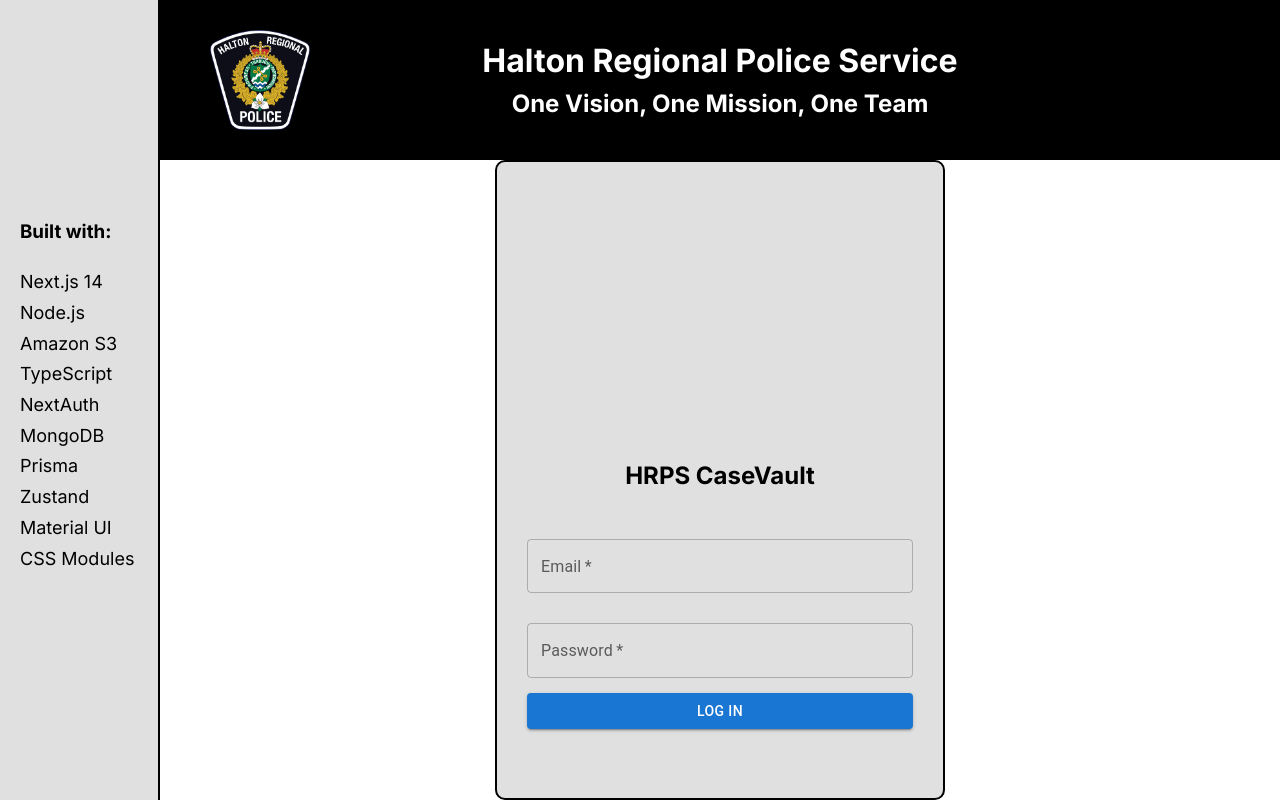
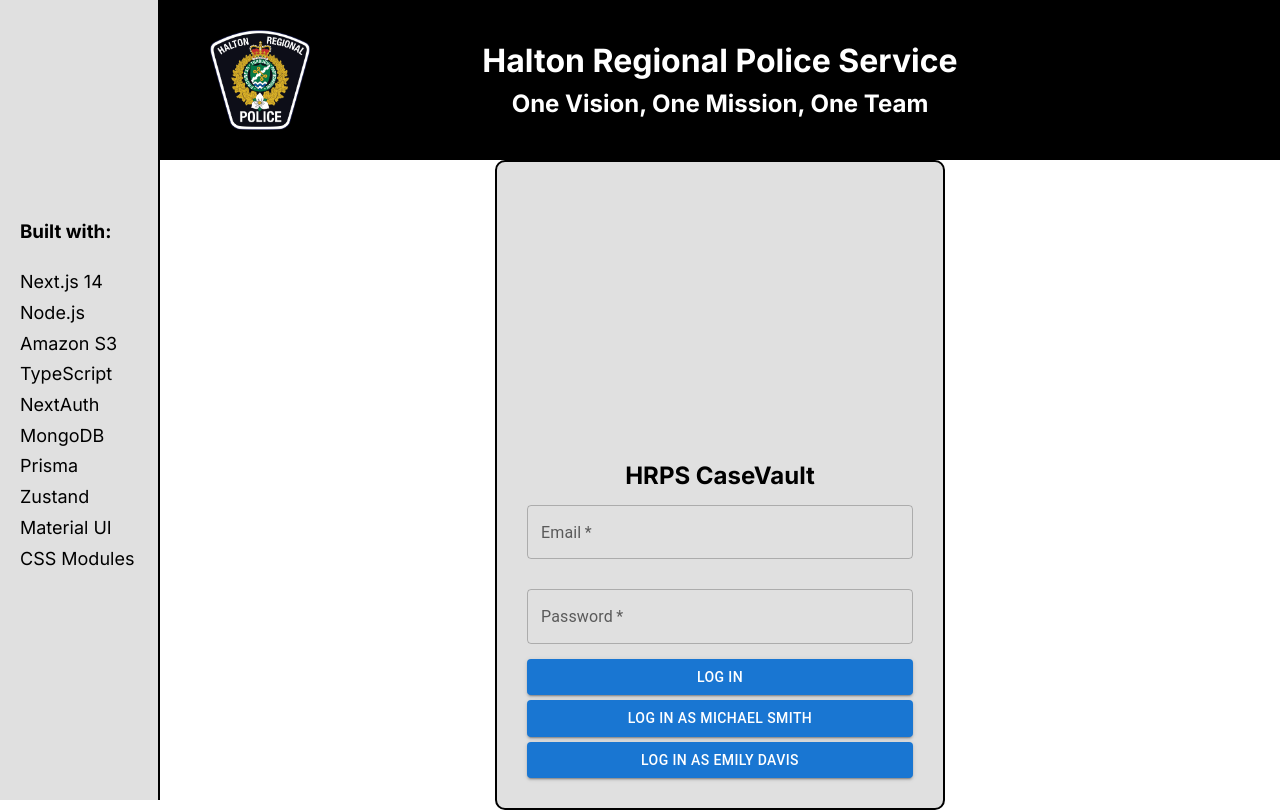
Before and after one commit to Koki001/case-vault, a Next.js app: page /login in a window 1280 px wide. Built offline with nearby package versions, Linux system fonts and the light colour scheme; no server answers.

Commit message:
device restriction

```diff
--- a/app/globals.css
+++ b/app/globals.css
@@ -2,11 +2,10 @@
   line-height: 1.15;
   -ms-text-size-adjust: 100%;
   -webkit-text-size-adjust: 100%;
-  min-width: 950px;
+  min-width: 1200px;
 }
 body {
   margin: 0;
-  min-height: 800px;
   height: 100dvh;
   display: flex;
   flex-direction: column;
@@ -247,7 +246,6 @@
   background-repeat: no-repeat;
   background-position: center 300px;
   background-size: 150px 150px;
-
 }
 .noResultsGlobal h2 {
   position: absolute;
--- a/auth.config.ts
+++ b/auth.config.ts
@@ -44,7 +44,7 @@
       const redirectAlreadyOccurred = nextUrl.pathname === "/deviceError";
       if (!redirectAlreadyOccurred) {
         const { device } = userAgent({ headers });
-        if (device.type === "mobile" && isOnDashboard) {
+        if (device.type === "mobile") {
           return Response.redirect(new URL("/deviceError", nextUrl));
         }
         if (isOnDashboard) {
--- a/components/auth/LoginForm.tsx
+++ b/components/auth/LoginForm.tsx
@@ -12,44 +12,44 @@
   const passwordRef = useRef<HTMLInputElement>(null);
   const router = useRouter();
 
-  // const handleDemoMichael = async () => {
-  //   const email = "msmith@mail.com";
-  //   const password = "123123";
-  //   try {
-  //     const res = await signIn("Credentials", {
-  //       email,
-  //       password,
-  //       redirect: false,
-  //     });
+  const handleDemoMichael = async () => {
+    const email = "msmith@mail.com";
+    const password = "123123";
+    try {
+      const res = await signIn("badge-login", {
+        email,
+        password,
+        redirect: true,
+      });
 
-  //     if (res) {
-  //       console.log(res, "DEMO MICHAEL");
-  //       router.push("/dashboard");
-  //     }
-  //   } catch (error) {
-  //     console.log(error);
-  //   }
-  // };
+      if (res) {
+        console.log(res, "DEMO MICHAEL");
+        // router.push("/dashboard");
+      }
+    } catch (error) {
+      console.log(error);
+    }
+  };
 
-  // const handleDemoEmily = async () => {
-  //   const email = "edavis@mail.com";
-  //   const password = "123123";
+  const handleDemoEmily = async () => {
+    const email = "edavis@mail.com";
+    const password = "123123";
 
-  //   try {
-  //     const res = await signIn("Credentials", {
-  //       email,
-  //       password,
-  //       redirect: false,
-  //     });
+    try {
+      const res = await signIn("badge-login", {
+        email,
+        password,
+        redirect: true,
+      });
 
-  //     if (res) {
-  //       console.log(res, "DEMO EMILY");
-  //       router.push("/dashboard");
-  //     }
-  //   } catch (error) {
-  //     console.log(error);
-  //   }
-  // };
+      if (res) {
+        console.log(res, "DEMO EMILY");
+        // router.push("/dashboard");
+      }
+    } catch (error) {
+      console.log(error);
+    }
+  };
 
   const handleLogin = async (e: React.FormEvent<HTMLFormElement>) => {
     e.preventDefault();
@@ -99,12 +99,12 @@
       <Button type="submit" variant="contained" color="primary">
         Log In
       </Button>
-      {/* <Button onClick={handleDemoMichael} variant="contained" type="button">
+      <Button onClick={handleDemoMichael} variant="contained" type="button">
         Log in as Michael Smith
       </Button>
       <Button onClick={handleDemoEmily} variant="contained" type="button">
         Log in as Emily Davis
-      </Button> */}
+      </Button>
     </form>
   );
 };
```
Also changed, not shown: app/(protected)/deviceError/page.module.css (+6 -3 lines).
